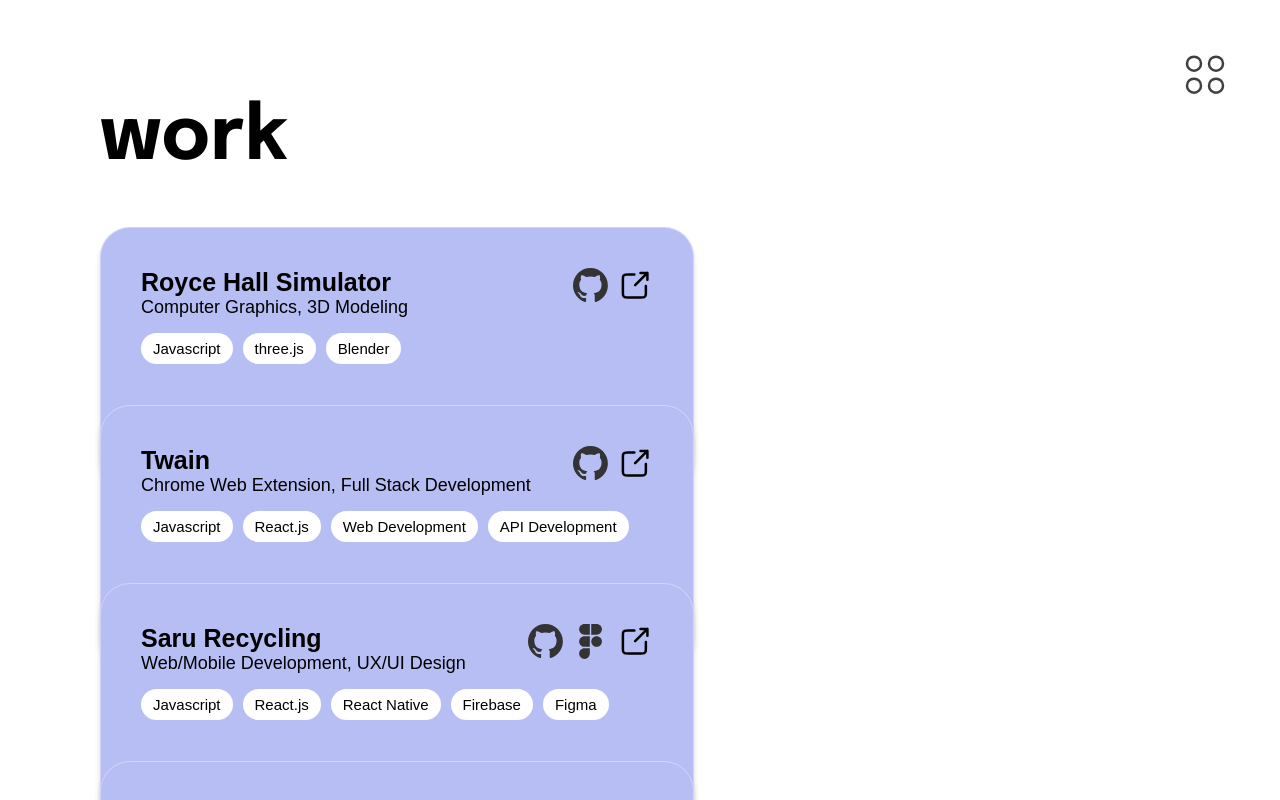
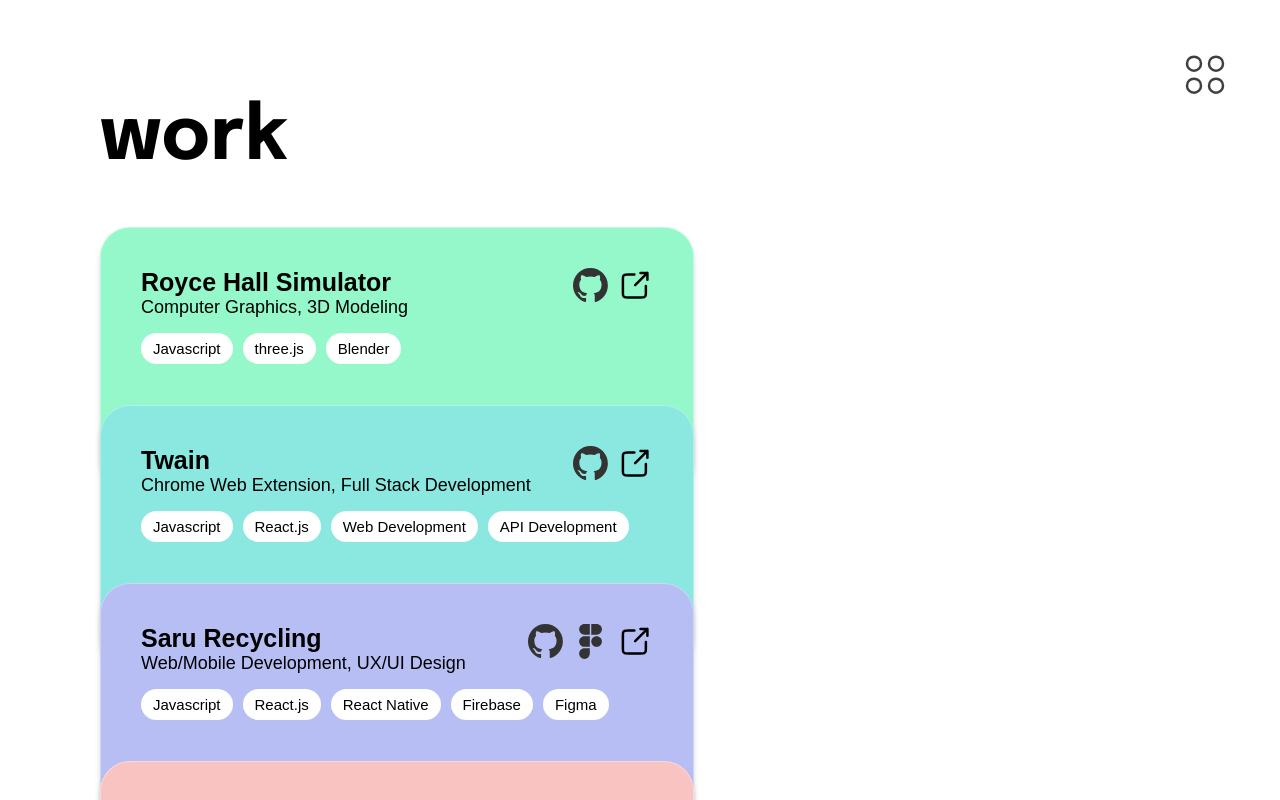
Before and after one commit to anhmvc/anhmvc.github.io, a React (Create React App) app: page /work in a window 1280 px wide. Shown: the top 800 px of the page. Built offline with nearby package versions, Linux system fonts and the light colour scheme.

Commit message:
Added colors to cards dynamically

```diff
--- a/src/components/Card/Card.tsx
+++ b/src/components/Card/Card.tsx
@@ -15,7 +15,7 @@ export default function Card(props: {
   return (
     <div
       className="card-container"
-      // style={{ backgroundColor: props.backgroundColor }}
+      style={{ backgroundColor: `var(--${props.backgroundColor})` }}
     >
       <div className="title-container">
         <div>
--- a/src/index.css
+++ b/src/index.css
@@ -1,4 +1,12 @@
 @import url("https://fonts.googleapis.com/css2?family=Epilogue:ital,wght@0,100..900;1,100..900&display=swap");
+
+:root {
+  --Green: #94f8ca;
+  --Purple: #b6bef4;
+  --Teal: #8ae8e1;
+  --Pink: #f9c3c2;
+  --Yellow: #f5eeb3;
+}
 
 body {
   font-family: "Epilogue", "Inter";
--- a/src/pages/Menu/menu.css
+++ b/src/pages/Menu/menu.css
@@ -4,7 +4,7 @@
   right: 50px;
   filter: invert(99%) sepia(1%) saturate(4%) hue-rotate(329deg) brightness(107%)
     contrast(102%);
-  z-index: 2;
+  z-index: 9999;
 }
 
 .control-button:hover {
@@ -44,7 +44,7 @@ h2.links {
   justify-content: center;
   position: absolute;
   width: 100%;
-  z-index: 1;
+  z-index: 9998;
 }
 
 .content {
--- a/src/pages/Work/Work.tsx
+++ b/src/pages/Work/Work.tsx
@@ -4,6 +4,7 @@ import "./work.css";
 import { Card } from "../../components";
 
 export default function Work() {
+  const COLORS = ["Green", "Teal", "Purple", "Pink", "Yellow"];
   const PROJECTS = [
     {
       title: "Royce Hall Simulator",
@@ -16,35 +17,30 @@ export default function Work() {
       title: "Twain",
       subtitle: "Chrome Web Extension, Full Stack Development",
       tech: ["Javascript", "React.js", "Web Development", "API Development"],
-      backgroundColor: "Teal",
       links: ["github"],
     },
     {
       title: "Saru Recycling",
       subtitle: "Web/Mobile Development, UX/UI Design",
       tech: ["Javascript", "React.js", "React Native", "Firebase", "Figma"],
-      backgroundColor: "Teal",
       links: ["github", "figma"],
     },
     {
       title: "The MET Explorer",
       subtitle: "Data Science",
       tech: ["Python", "Jupyter Notebook", "Tableau"],
-      backgroundColor: "Teal",
       links: ["github"],
     },
     {
       title: "Code Connects",
       subtitle: "UX/UI Design",
       tech: ["Figma"],
-      backgroundColor: "Teal",
       links: ["figma"],
     },
     {
       title: "FLUX",
       subtitle: "UX/UI Design",
       tech: ["Figma"],
-      backgroundColor: "Teal",
       links: ["figma"],
     },
   ];
@@ -59,7 +55,7 @@ export default function Work() {
                 title={project.title}
                 subtitle={project.subtitle}
                 tech={project.tech}
-                backgroundColor={project.backgroundColor}
+                backgroundColor={COLORS[index % 5]}
                 links={project.links}
               />
             </div>
```
